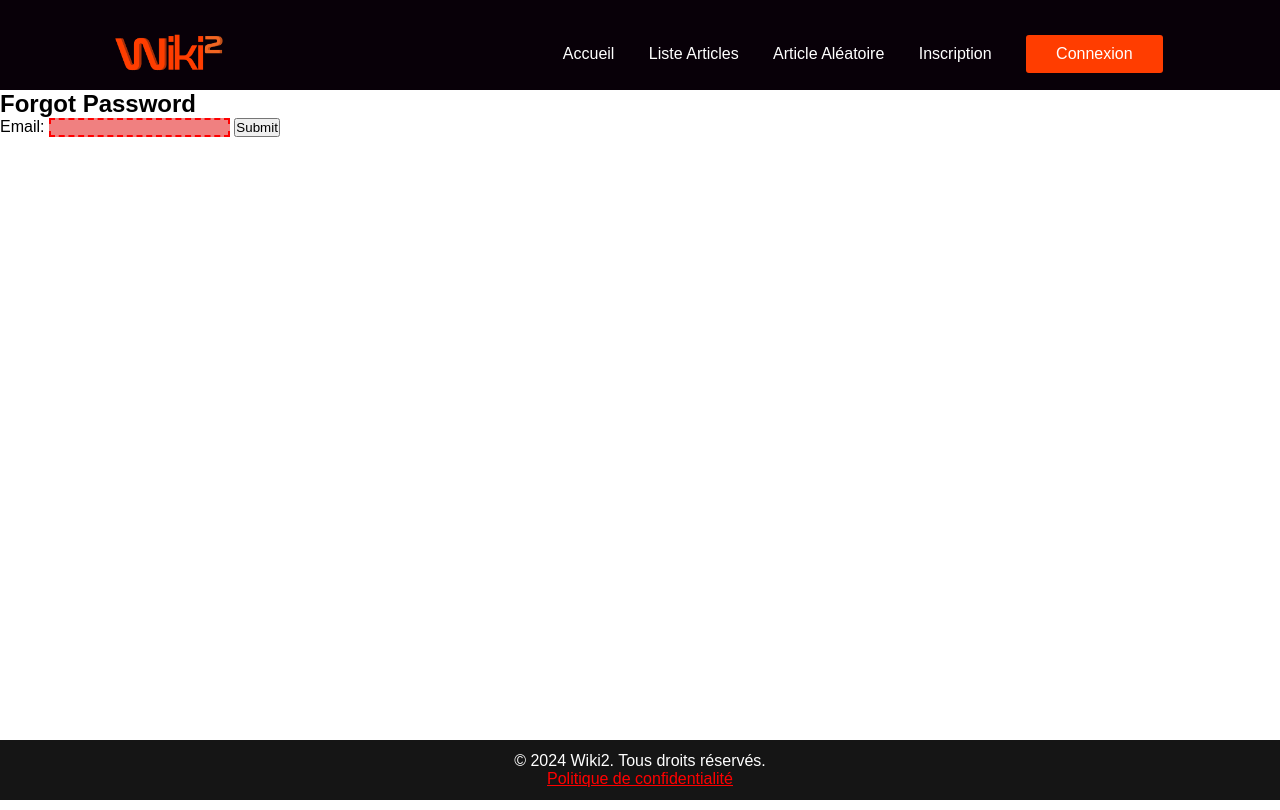
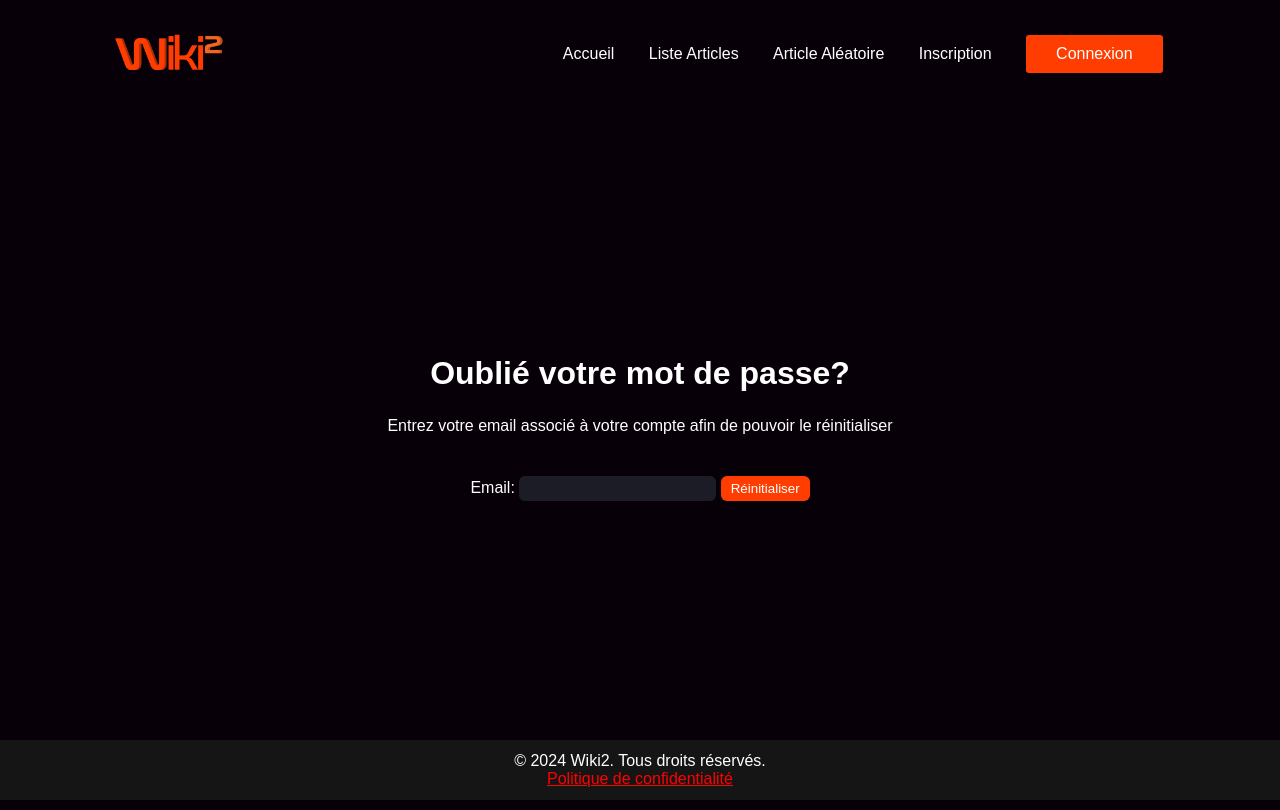
Before and after one commit to bestrider14/Wiki2, a Flask app: page /forgot_password in a window 1280 px wide. Run offline with Flask 3, Linux system fonts and the light colour scheme; some libraries are stand-ins or nearby versions.

Commit message:
Implémenté Réinitialisation du mot de passe

```diff
--- a/server.py
+++ b/server.py
@@ -1,7 +1,8 @@
-import hashlib
 import os
 import secrets
-from datetime import datetime
+import string
+import random
+from time import time
 
 from flask import Flask, render_template, request, jsonify, session, redirect, url_for, flash
 
@@ -326,38 +327,38 @@
     return redirect(url_for("logout"))
 
 
+from datetime import datetime, timedelta
+
+
 @app.route("/forgot_password", methods=["GET", "POST"])
 def forgot_password():
     if request.method == "POST":
         email = request.form.get("email")
         if database.check_if_user_exists(email):
-            token = secrets.token_urlsafe(32)
-            expiration_time = datetime.now() + timedelta(hours=1)  # Token expires in 1 hour
-            database.store_reset_token(email, token, expiration_time)
-            return redirect(url_for("reset_password", token=token))
+            session["reset_email"] = email
+            return redirect(url_for("reset_password"))
         else:
-            flash("This email address does not exist in our records.")
+            flash("Ce email n'existe pas dans notre base de données.")
     return render_template("forgot_password.html")
+
 
 @app.route("/reset_password", methods=["GET", "POST"])
 def reset_password():
-    token = request.args.get("token")
-    if token:
-        user_email = database.validate_reset_token(token)
-        if user_email:
-            if request.method == "POST":
-                new_password = request.form.get("new_password")
-                database.update_password(user_email, new_password)
-                flash("Your password has been reset successfully.")
-                return redirect(url_for("login"))
-            return render_template("reset_password.html", token=token)
-        else:
-            flash("Invalid or expired reset token.")
-            return redirect(url_for("forgot_password"))
-    else:
-        flash("Reset token is missing.")
+    if "reset_email" not in session:
         return redirect(url_for("forgot_password"))
 
+    if request.method == "POST":
+        new_password = request.form.get("new_password")
+        email = session["reset_email"]
+        if database.reset_password_by_email(email, new_password):
+            session.pop("reset_email")
+            flash("Votre mot de passe a bien été réinitialisé.")
+            return redirect(url_for("login"))
+        else:
+            flash("Nous n'avons pas pu réinitialiser votre mot de passe. Veuillez réessayer.")
+            return redirect(url_for("reset_password"))
+
+    return render_template("reset_password.html")
 
 
 if __name__ == '__main__':
--- a/templates/connexion.html
+++ b/templates/connexion.html
@@ -15,9 +15,9 @@
             <form name="login_form" action="{{ url_for('validate_login') }}" method="post">
                 <input class="inputForm" name="email" type="email" placeholder="&#x270e;   Entrez votre email" maxlength="250" style="width: 200px;" required><br>
                 <input class="inputForm" name="motDePasse" type="password" placeholder="&#x270e;   Entrez votre mot de passe" style="width: 200px;" required><br>
-                <button type="submit">Connexion</button>
+                <button type="submit">Connexion</button><br>
                 <div>
-                <a href="{{ url_for('oublieMdp') }}">Oublié votre mot de passe?</a>
+                <a href="{{ url_for('forgot_password') }}">Oublié votre mot de passe?</a>
                 </div>
 
             </form>
--- a/templates/forgot_password.html
+++ b/templates/forgot_password.html
@@ -1,12 +1,9 @@
 {% extends 'index.html' %}
 {% block body %}
-<h2>Forgot Password</h2>
-    <form action="{{ url_for('forgot_password') }}" method="POST">
-        <label for="email">Email:</label>
-        <input type="email" id="email" name="email" required>
-        <button type="submit">Submit</button>
-    </form>
-    {% with messages = get_flashed_messages() %}
+    <div class="content" style="text-align: center; display: flex; flex-direction: column; align-items: center; justify-content: center;">
+        <div><h1>Oublié votre mot de passe?</h1></div>
+        <p>Entrez votre email associé à votre compte afin de pouvoir le réinitialiser</p><br>
+        {% with messages = get_flashed_messages() %}
         {% if messages %}
             <ul>
                 {% for message in messages %}
@@ -15,4 +12,12 @@
             </ul>
         {% endif %}
     {% endwith %}
+        <div>
+            <form method="post">
+                 <br><label for="email">Email:</label>
+                 <input type="email" id="email" name="email" required>
+                <button type="submit">Réinitialiser</button>
+            </form>
+        </div>
+    </div>
 {% endblock %}
```
Also changed, not shown: database.py (+10 -19 lines), templates/ResetMdpConfirmation.html (deleted, +0 -34 lines), templates/oublieMdp.html (deleted, +0 -12 lines), templates/reset_password.html (+11 -7 lines).
